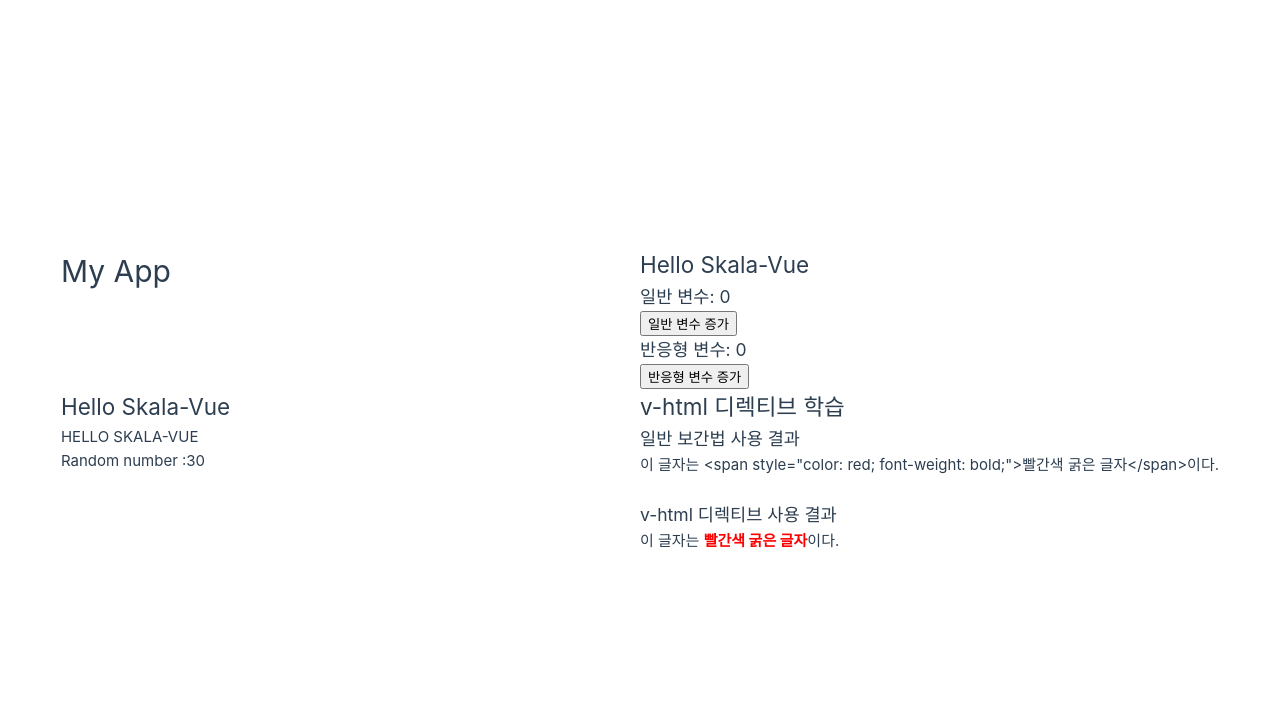
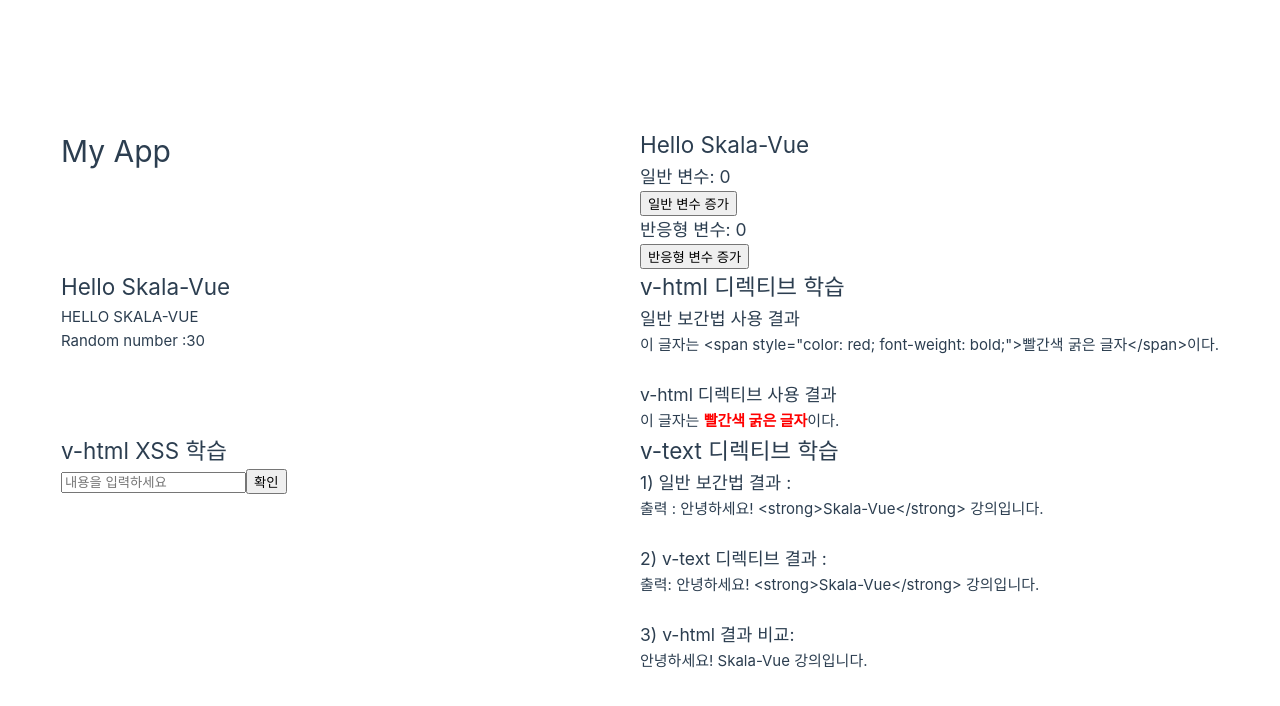
Before and after one commit to rntqkdl/skala-vue, a Vue app: page / in a window 1280 px wide. Shown: the top 706 px of the page. Built offline with nearby package versions, Linux system fonts and the light colour scheme.

Commit message:
샘플 4,5 완료

```diff
--- a/src/App.vue
+++ b/src/App.vue
@@ -2,6 +2,8 @@
 import SampleOne from './components/practices/SampleOne.vue'
 import SampleTwo from './components/practices/SampleTwo.vue'
 import SampleThree from './components/practices/SampleThree.vue'
+import SampleFour from './components/practices/Samplefour.vue'
+import SampleFive from './components/practices/SampleFive.vue'
 </script>
 
 <template>
@@ -9,4 +11,6 @@ import SampleThree from './components/practices/SampleThree.vue'
   <SampleOne />
   <SampleTwo />
   <SampleThree />
+  <SampleFour />
+  <SampleFive />
 </template>
--- /dev/null
+++ b/src/components/practices/SampleFive.vue
@@ -0,0 +1,19 @@
+<script setup>
+const content = '안녕하세요! <strong>Skala-Vue</strong> 강의입니다.'
+</script>
+
+<template>
+  <div class="practice-section">
+    <h2>v-text 디렉티브 학습</h2>
+    <h3>1) 일반 보간법 {{}} 결과 :</h3>
+    <p>출력 : {{ content }}</p>
+    <br />
+
+    <h3>2) v-text 디렉티브 결과 :</h3>
+    <p v-text="'출력: ' + content"></p>
+    <br />
+
+    <h3>3) v-html 결과 비교:</h3>
+    <p v-html="content"></p>
+  </div>
+</template>
--- a/src/components/practices/SampleFour.vue
+++ b/src/components/practices/SampleFour.vue
@@ -1 +1,16 @@
 <script setup>
+import { ref } from 'vue'
+const inputValue = ref('')
+const message = ref('')
+function showMessage() {
+  message.value = inputValue.value
+}
+</script>
+<template>
+  <div class="practice-section">
+    <h2>v-html XSS 학습</h2>
+    <input v-model="inputValue" placeholder="내용을 입력하세요" />
+    <button @click="showMessage">확인</button>
+    <div v-html="message"></div>
+  </div>
+</template>
```
